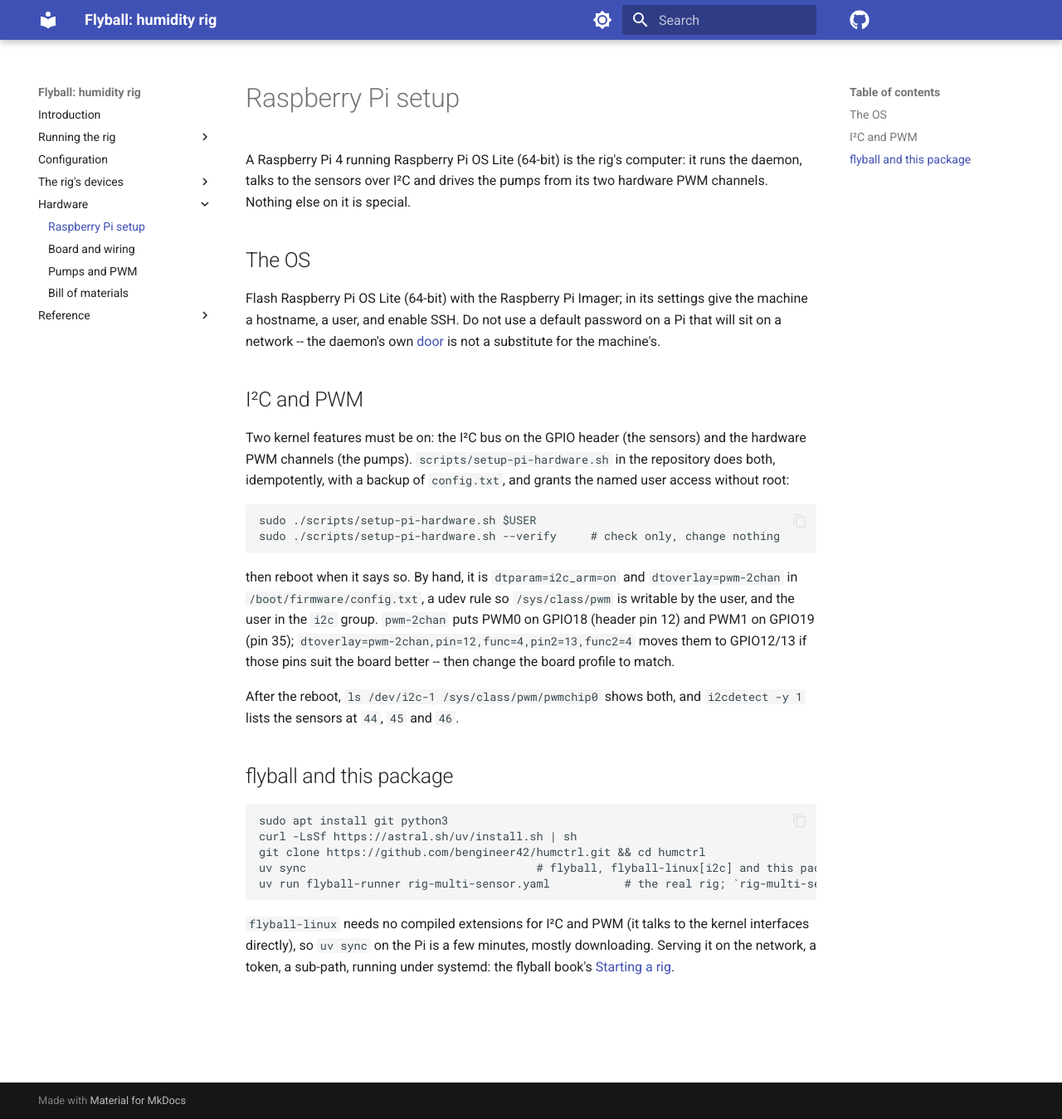
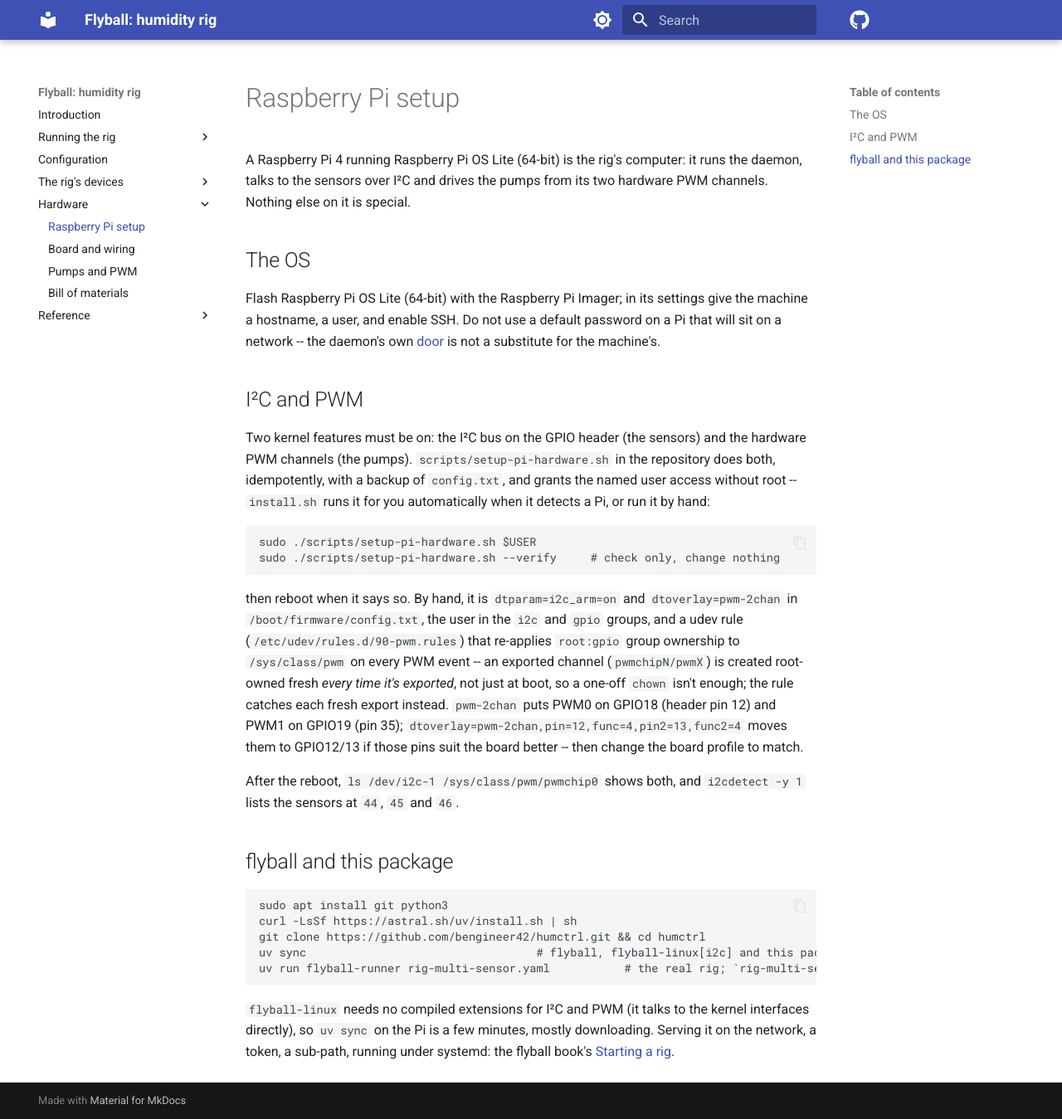
Before and after one commit to bengineer42/humctrl, an MkDocs documentation site: the page built from book/src/4-hardware/pi.md, in a window 1280 px wide and 1349 px high. Shown: the whole window at 83% size. Built offline with MkDocs 1.6.1 and Material for MkDocs 9.7.7, drawn with Linux system fonts in a browser that asks for light colours; comment, search, counter and statistics services are not loaded.

Commit message:
hw: add scripts/setup-pi-hardware.sh, wire into install.sh
I2C + PWM enable in config.txt (idempotent, backed up), user added to
i2c/gpio, and a udev rule re-chowning /sys/class/pwm to root:gpio g+rw
on every pwm* event -- exported channels (pwmchipN/pwmX) are created
root-owned fresh on every export, not just at boot, which is what
actually broke a real Pi run this session (PermissionError on
pwm0/pwm1 in sequence, confirmed live). install.sh now detects a
Raspberry Pi (/proc/device-tree/model) and runs it automatically via
sudo; verified it skips cleanly on a non-Pi machine.

book/README updated to match. Book builds strict.

Not independently verified on the actual Pi yet -- the udev rule's
reliability for PWM export events specifically is the one open
question (flagged when this was built); the deterministic
ExecStartPre-based fallback discussed but not built is the backup
plan if it doesn't fire reliably in practice.

````diff
--- a/book/src/4-hardware/pi.md
+++ b/book/src/4-hardware/pi.md
@@ -17,7 +17,8 @@
 Two kernel features must be on: the I²C bus on the GPIO header (the
 sensors) and the hardware PWM channels (the pumps). `scripts/setup-pi-hardware.sh`
 in the repository does both, idempotently, with a backup of `config.txt`,
-and grants the named user access without root:
+and grants the named user access without root -- `install.sh` runs it for
+you automatically when it detects a Pi, or run it by hand:
 
 ```
 sudo ./scripts/setup-pi-hardware.sh $USER
@@ -25,12 +26,16 @@
 ```
 
 then reboot when it says so. By hand, it is `dtparam=i2c_arm=on` and
-`dtoverlay=pwm-2chan` in `/boot/firmware/config.txt`, a udev rule so
-`/sys/class/pwm` is writable by the user, and the user in the `i2c` group.
-`pwm-2chan` puts PWM0 on GPIO18 (header pin 12) and PWM1 on GPIO19 (pin
-35); `dtoverlay=pwm-2chan,pin=12,func=4,pin2=13,func2=4` moves them to
-GPIO12/13 if those pins suit the board better -- then change the board
-profile to match.
+`dtoverlay=pwm-2chan` in `/boot/firmware/config.txt`, the user in the `i2c`
+and `gpio` groups, and a udev rule (`/etc/udev/rules.d/90-pwm.rules`) that
+re-applies `root:gpio` group ownership to `/sys/class/pwm` on every PWM
+event -- an exported channel (`pwmchipN/pwmX`) is created root-owned fresh
+*every time it's exported*, not just at boot, so a one-off `chown` isn't
+enough; the rule catches each fresh export instead. `pwm-2chan` puts PWM0
+on GPIO18 (header pin 12) and PWM1 on GPIO19 (pin 35);
+`dtoverlay=pwm-2chan,pin=12,func=4,pin2=13,func2=4` moves them to GPIO12/13
+if those pins suit the board better -- then change the board profile to
+match.
 
 After the reboot, `ls /dev/i2c-1 /sys/class/pwm/pwmchip0` shows both, and
 `i2cdetect -y 1` lists the sensors at `44`, `45` and `46`.
````
Also changed, not shown: README.md, 2 other files.
